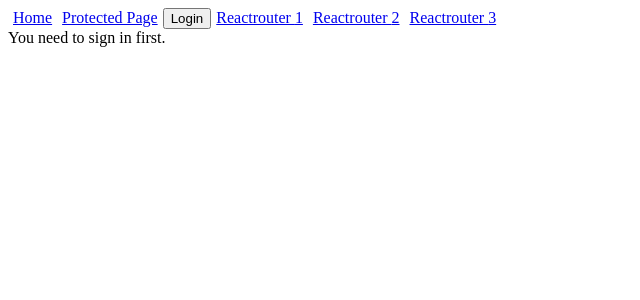
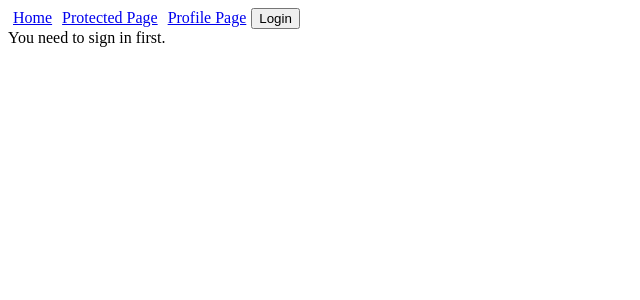
Before and after one commit to timh1203/react-redux-auth0-2019, a React (Create React App) app: page /redirect in a window 1280 px wide. Shown: the top 300 px of the page, without its empty margins (0-640 px from the left). Built offline with nearby package versions, Linux system fonts and the light colour scheme; what auth0-js would draw is missing.

Commit message:
Add protected profile page

```diff
--- /dev/null
+++ b/src/containers/Profile.js
@@ -0,0 +1,36 @@
+// PACKAGE IMPORTS
+import React, { Component } from 'react'
+import { connect } from 'react-redux'
+
+class Profile extends Component {
+  RenderProfile = (props) => (
+    < div >
+      <h1>{props.profile.profile.nickname}</h1>
+      <img src={props.profile.profile.picture} alt="Profile" />
+      <h4>{props.profile.profile.email}</h4>
+      <h5>{props.profile.profile.name}</h5>
+      <h5>Email Verified: {props.profile.profile.email_verified ? <p>Yes</p> : <p>No</p>}</h5>
+    </div>
+  )
+
+  render() {
+    return (
+      <div>
+        <this.RenderProfile profile={this.props.profile} />
+      </div>
+    )
+  }
+}
+
+function mapStateToProps(state) {
+  return {
+    profile: state.authReducers.profile
+  }
+}
+
+function mapDispatchToProps(dispatch) {
+  return {}
+}
+
+
+export default connect(mapStateToProps, mapDispatchToProps)(Profile)
--- a/src/routes/Header.js
+++ b/src/routes/Header.js
@@ -21,15 +21,13 @@ class Header extends Component {
         <Link to="/protected" style={{ padding: '5px' }}>
           Protected Page
         </Link>
+        <Link to="/profile" style={{ padding: '5px' }}>
+          Profile Page
+        </Link>
         {this.props.isAuthenticated
           ? <button onClick={() => this.props.auth.logout()}>Logout</button>
           : <button onClick={() => this.props.auth.login()}>Login</button>
         }
-        {this.state.nums.map(num =>
-          <Link key={num.id} to={{ pathname: '/reactrouter/' + num.id }} style={{ padding: '5px' }}>
-            Reactrouter {num.id}
-          </Link>
-        )}
       </div>
     )
   }
--- a/src/routes/Routes.js
+++ b/src/routes/Routes.js
@@ -5,6 +5,7 @@ import { Router, Route, Switch, Redirect } from 'react-router'
 // LOCAL IMPORTS
 import Header from './Header'
 import Auth0 from '../containers/Auth0'
+import Profile from '../containers/Profile'
 import ReactRouter1 from '../functional/ReactRouter1'
 import Callback from '../auth/Callback'
 import Authcheck from '../auth/Authcheck'
@@ -45,6 +46,7 @@ class Routes extends Component {
               <Route exact path="/authcheck" render={(props) => <Authcheck {...props} auth={auth} />} />
               <Route path="/callback" render={(props) => { handleAuth(props); return <Callback /> }} />
               <ProtectedRoute path="/protected" auth={auth} component={Protected} />
+              <ProtectedRoute path="/profile" auth={auth} component={Profile} />
               <Route path="/redirect" component={Redirected} />
               <Route path="/reactrouter/:id" render={(props) => <ReactRouter1 {...props} />} />
               {/* <Route path="/reactrouter2" component={ReactRouter2} />
```
